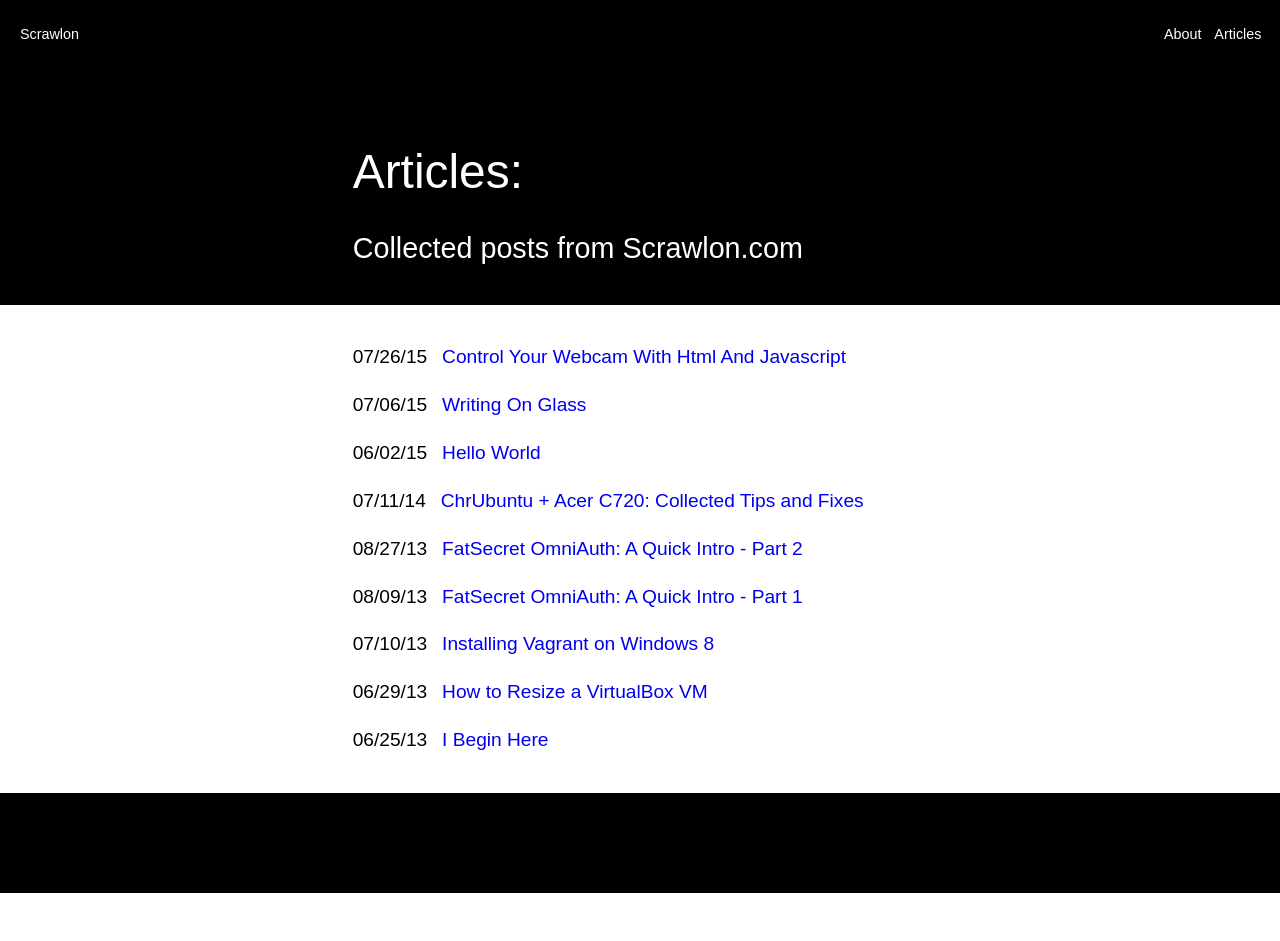
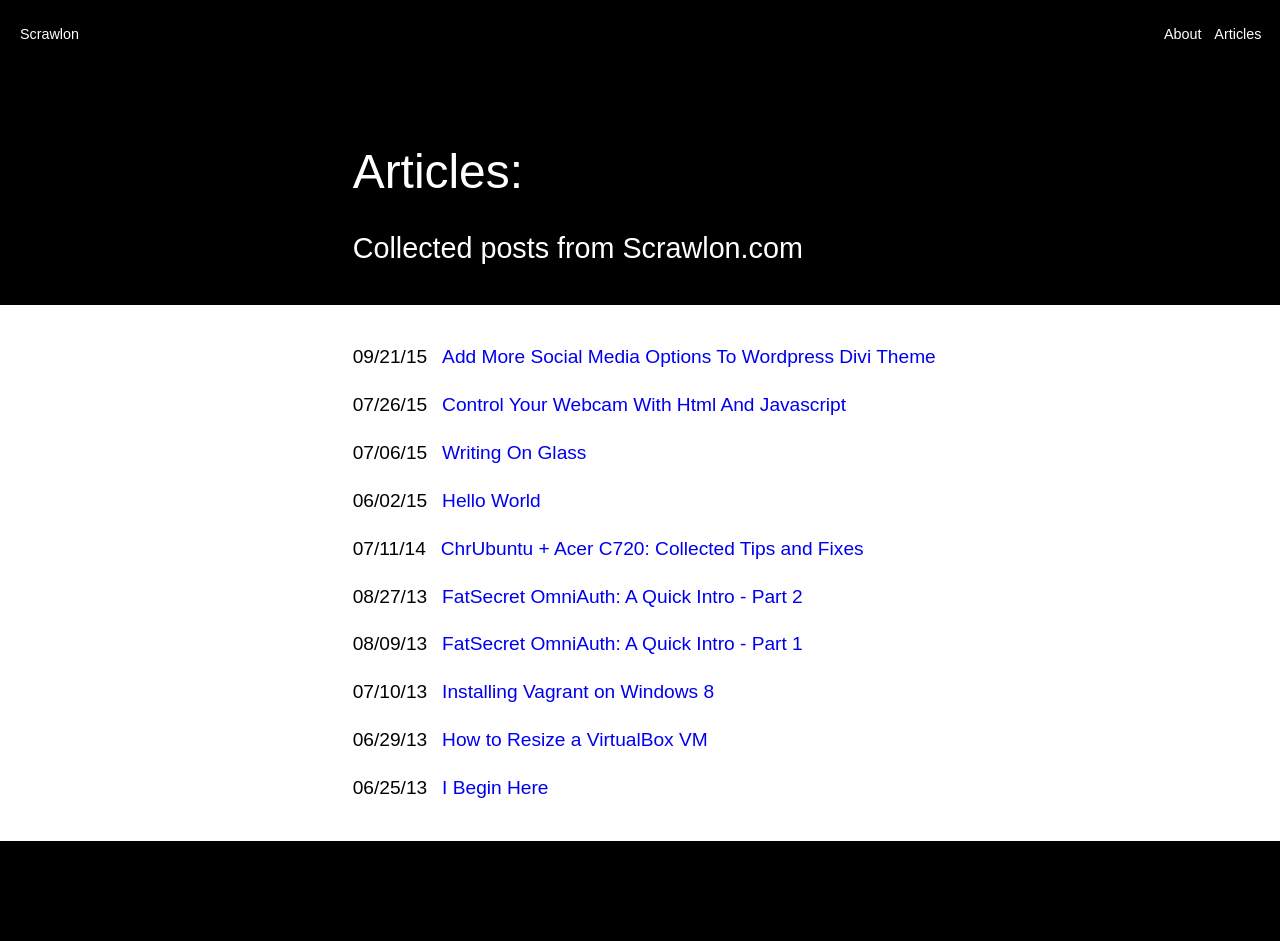
Before and after one commit to scrawlon/scrawlon.github.io, a Jekyll site: the page built from articles.html, in a window 1280 px wide. Built offline with Jekyll 4.4.1, drawn with Linux system fonts in a browser that asks for light colours; Markdown is read by kramdown in place of the engine named in the settings; before the commit the page ends 900 px from its top, so only the background shows below that; some of the changed lines change nothing that is shown.

Commit message:
Syncing _posts/2015-09-21-add-more-social-media-options-to-wordpress-divi-theme.md from WordPress at http://scrawlon.com (Scrawlon) - wpghs

```diff
--- a/_drafts/2015-09-21-add-more-social-media-options-to-wordpress-divi-theme.md
+++ b/_posts/2015-09-21-add-more-social-media-options-to-wordpress-divi-theme.md
@@ -4,11 +4,12 @@ post_title: >
   Add more social media options to
   WordPress Divi Theme
 author: Scott McGrath
-post_date: 2015-09-21 23:08:51
+post_date: 2015-09-21 23:08:57
 post_excerpt: ""
 layout: post
-permalink: http://scrawlon.com/?p=222
-published: false
+permalink: >
+  http://scrawlon.com/2015/09/21/add-more-social-media-options-to-wordpress-divi-theme/
+published: true
 ---
 My employer began using the WordPress [Divi theme][1] about a year ago. The Divi Builder is real game changer for web designers. It provides a selection of the most commonly used page elements that can be easily added to our designs. That said, Divi can't be everything for all people, and sometimes client's ask for the less-popular options that Divi doesn't natively support. Fortunately, the Divi codebase includes [pluggable functions][2], that permit us to customize it as needed.
 
```
